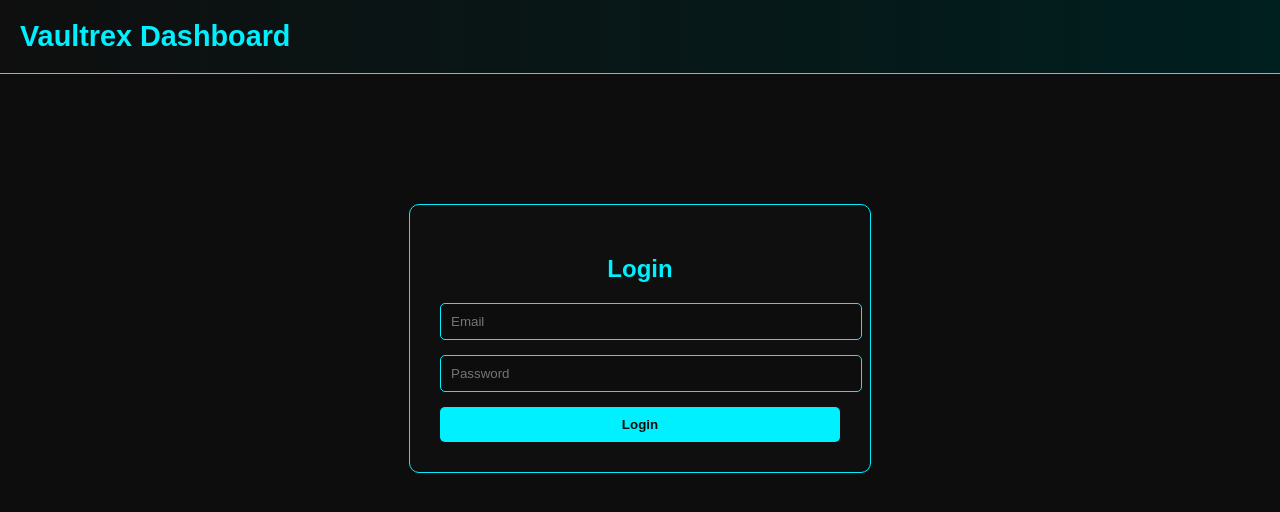
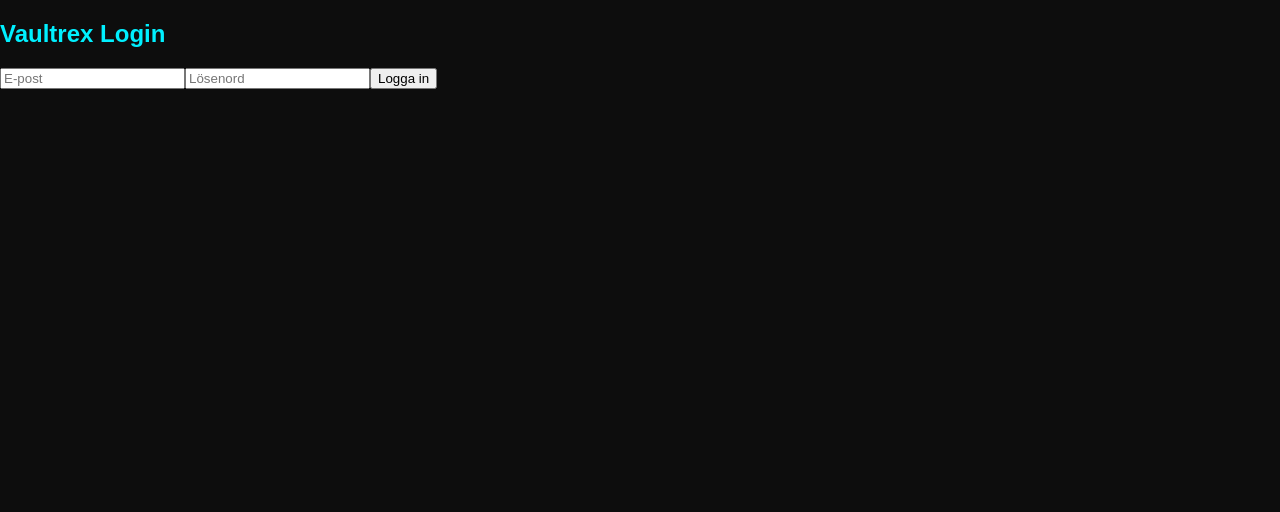
Before and after one commit to FooxxyyDev/vaultrex-frontend, a React (Vite) app: page / in a window 1280 px wide. Shown: the top 512 px of the page. Built offline with nearby package versions, Linux system fonts and the light colour scheme.

Commit message:
Update App.jsx

```diff
--- a/src/App.jsx
+++ b/src/App.jsx
@@ -1,77 +1,125 @@
-import React, { useState } from "react";
+import React, { useState, useEffect } from "react";
 import "./App.css";
 
-export default function App() {
-  const [activeTab, setActiveTab] = useState("home");
+function App() {
   const [user, setUser] = useState(null);
+  const [inventory, setInventory] = useState([]);
   const [email, setEmail] = useState("");
   const [password, setPassword] = useState("");
+  const [scanQty, setScanQty] = useState(1);
 
-  const handleLogin = (e) => {
-    e.preventDefault();
-    // Här ska du koppla mot backend login
-    if (email === "admin@vaultrex.se" && password === "Leary30!") {
-      setUser({ email });
+  const API_URL = "https://vaultrex-backend.onrender.com"; // backend URL
+
+  // Login
+  const handleLogin = async () => {
+    const res = await fetch(`${API_URL}/login`, {
+      method: "POST",
+      headers: { "Content-Type": "application/json" },
+      body: JSON.stringify({ email, password }),
+    });
+    const data = await res.json();
+    if (data.success) {
+      setUser(data.user);
+      fetchInventory(data.user.id);
     } else {
-      alert("Fel e-post eller lösenord");
+      alert(data.message || "Fel inloggning");
     }
   };
 
-  const renderContent = () => {
+  // Logout
+  const handleLogout = () => {
+    setUser(null);
+    setInventory([]);
+    setEmail("");
+    setPassword("");
+  };
+
+  // Fetch inventory
+  const fetchInventory = async (userId) => {
+    const res = await fetch(`${API_URL}/inventory/${userId}`);
+    const data = await res.json();
+    setInventory(data);
+  };
+
+  // QR scan / dra av antal
+  const handleScan = async (itemId) => {
+    const res = await fetch(`${API_URL}/inventory/scan`, {
+      method: "POST",
+      headers: { "Content-Type": "application/json" },
+      body: JSON.stringify({ itemId, quantity: scanQty }),
+    });
+    const data = await res.json();
+    if (data.success) {
+      setInventory((prev) =>
+        prev.map((i) => (i.id === itemId ? { ...i, quantity: data.newQuantity } : i))
+      );
+    }
+  };
+
   if (!user) {
     return (
-        <div className="login-box">
-          <h2>Login</h2>
-          <form onSubmit={handleLogin}>
+      <div className="login-container">
+        <h2>Vaultrex Login</h2>
         <input
           type="email"
-              placeholder="Email"
+          placeholder="E-post"
           value={email}
           onChange={(e) => setEmail(e.target.value)}
-              required
         />
         <input
           type="password"
-              placeholder="Password"
+          placeholder="Lösenord"
           value={password}
           onChange={(e) => setPassword(e.target.value)}
-              required
         />
-            <button type="submit">Login</button>
-          </form>
+        <button onClick={handleLogin}>Logga in</button>
       </div>
     );
   }
 
-    switch (activeTab) {
-      case "home":
-        return <div className="tab-content">Välkommen till Vaultrex Dashboard!</div>;
-      case "inventory":
-        return <div className="tab-content">Här ser du inventory. (Kommande: QR scanning)</div>;
-      case "subscriptions":
-        return <div className="tab-content">Här ser du dina abonnemang.</div>;
-      case "settings":
-        return <div className="tab-content">Inställningar för kontot.</div>;
-      default:
-        return null;
-    }
-  };
+  return (
+    <div className="dashboard">
+      <header>
+        <h1>Vaultrex Inventory</h1>
+        <button className="logout-btn" onClick={handleLogout}>
+          Logga ut
+        </button>
+      </header>
 
-  return (
-    <div className="app-container">
-      <header>
-        <h1>Vaultrex Dashboard</h1>
-        {user && (
-          <nav>
-            <button onClick={() => setActiveTab("home")}>Home</button>
-            <button onClick={() => setActiveTab("inventory")}>Inventory</button>
-            <button onClick={() => setActiveTab("subscriptions")}>Subscriptions</button>
-            <button onClick={() => setActiveTab("settings")}>Settings</button>
-            <button onClick={() => setUser(null)}>Logout</button>
-          </nav>
-        )}
-      </header>
-      <main>{renderContent()}</main>
+      <div className="inventory-section">
+        <h2>Dina artiklar</h2>
+        <label>
+          Scan quantity:
+          <input
+            type="number"
+            value={scanQty}
+            onChange={(e) => setScanQty(parseInt(e.target.value))}
+            min="1"
+          />
+        </label>
+        <table>
+          <thead>
+            <tr>
+              <th>Artikel</th>
+              <th>Antal</th>
+              <th>QR Scan</th>
+            </tr>
+          </thead>
+          <tbody>
+            {inventory.map((item) => (
+              <tr key={item.id}>
+                <td>{item.name}</td>
+                <td>{item.quantity}</td>
+                <td>
+                  <button onClick={() => handleScan(item.id)}>Scan QR</button>
+                </td>
+              </tr>
+            ))}
+          </tbody>
+        </table>
+      </div>
     </div>
   );
 }
+
+export default App;
```
Lines whose indentation alone changed are shown as unchanged.
